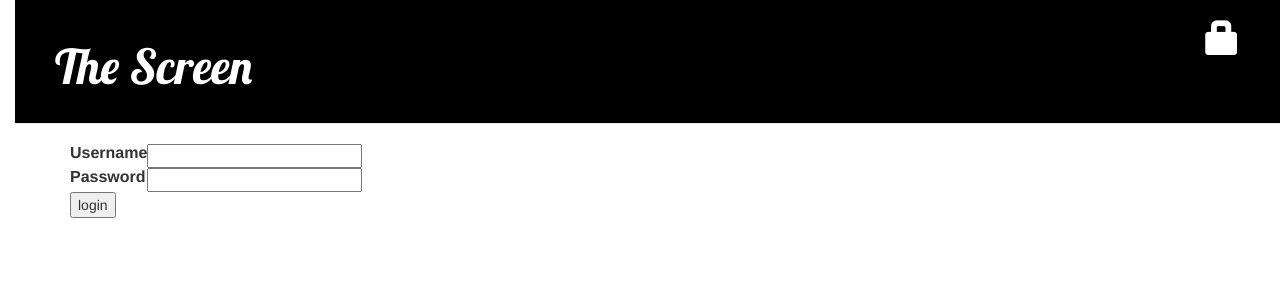
After one commit to Zico007/my-first-blog, a Django app: template blog/templates/registration/login.html in a window 1280 px wide. The commit adds this page. Shown: the top 300 px of the page. Run offline with Django 3.2, Linux system fonts and the light colour scheme; the template is opened without the code that fills it, so the values that code supplies are empty, except form fields; tables that the repository leaves empty hold one stand-in row (values such as "Sample post"); form fields are guessed from the names that the template uses; some libraries are stand-ins or nearby versions.

```diff
--- a/blog/templates/blog/base.html
+++ b/blog/templates/blog/base.html
@@ -13,6 +13,9 @@
 			{% if user.is_authenticated %}
 				<a href="{% url 'post_new' %}" class="top-menu"><span class="glyphicon glyphicon-plus"></span></a>
 				<a href="{% url 'post_draft_list' %}" class="top-menu"><span class="glyphicon glyphicon-edit"></span></a>
+				<p class="top-menu">Hello {{ user.username }} <small>(<a href="{% url 'logout' %}">Log out</a>)</small></p>
+			{% else %}
+				<a href="{% url 'login' %}" class="top-menu"><span class="glyphicon glyphicon-lock"></span></a>
 			{% endif %}
 			<h1><a href="/">The Screen</a></h1>
 		</div>
--- /dev/null
+++ b/blog/templates/registration/login.html
@@ -0,0 +1,24 @@
+{% extends "blog/base.html" %}
+
+{% block content %}
+    {% if form.errors %}
+        <p>Your username and password didn't match. Please try again.</p>
+    {% endif %}
+
+    <form method="post" action="{% url 'login' %}">
+    {% csrf_token %}
+        <table>
+        <tr>
+            <td>{{ form.username.label_tag }}</td>
+            <td>{{ form.username }}</td>
+        </tr>
+        <tr>
+            <td>{{ form.password.label_tag }}</td>
+            <td>{{ form.password }}</td>
+        </tr>
+        </table>
+
+        <input type="submit" value="login" />
+        <input type="hidden" name="next" value="{{ next }}" />
+    </form>
+{% endblock %}
--- a/mysite/settings.py
+++ b/mysite/settings.py
@@ -120,3 +120,4 @@ USE_TZ = True
 
 STATIC_URL = '/static/'
 STATIC_ROOT = os.path.join(BASE_DIR, 'static')
+LOGIN_REDIRECT_URL = '/'
--- a/mysite/urls.py
+++ b/mysite/urls.py
@@ -1,6 +1,11 @@
 from django.conf.urls import include, url
 from django.contrib import admin
+
+from django.contrib.auth import views
+
 urlpatterns = [
 url(r'^admin/', admin.site.urls),
+url(r'^accounts/login/$', views.login, name='login'),
+url(r'^accounts/logout/$', views.logout, name='logout', kwargs={'next_page': '/'}),
 url(r'', include('blog.urls')),
 ]
```
Also changed, not shown: blog/views.py (+8 -0 lines).
